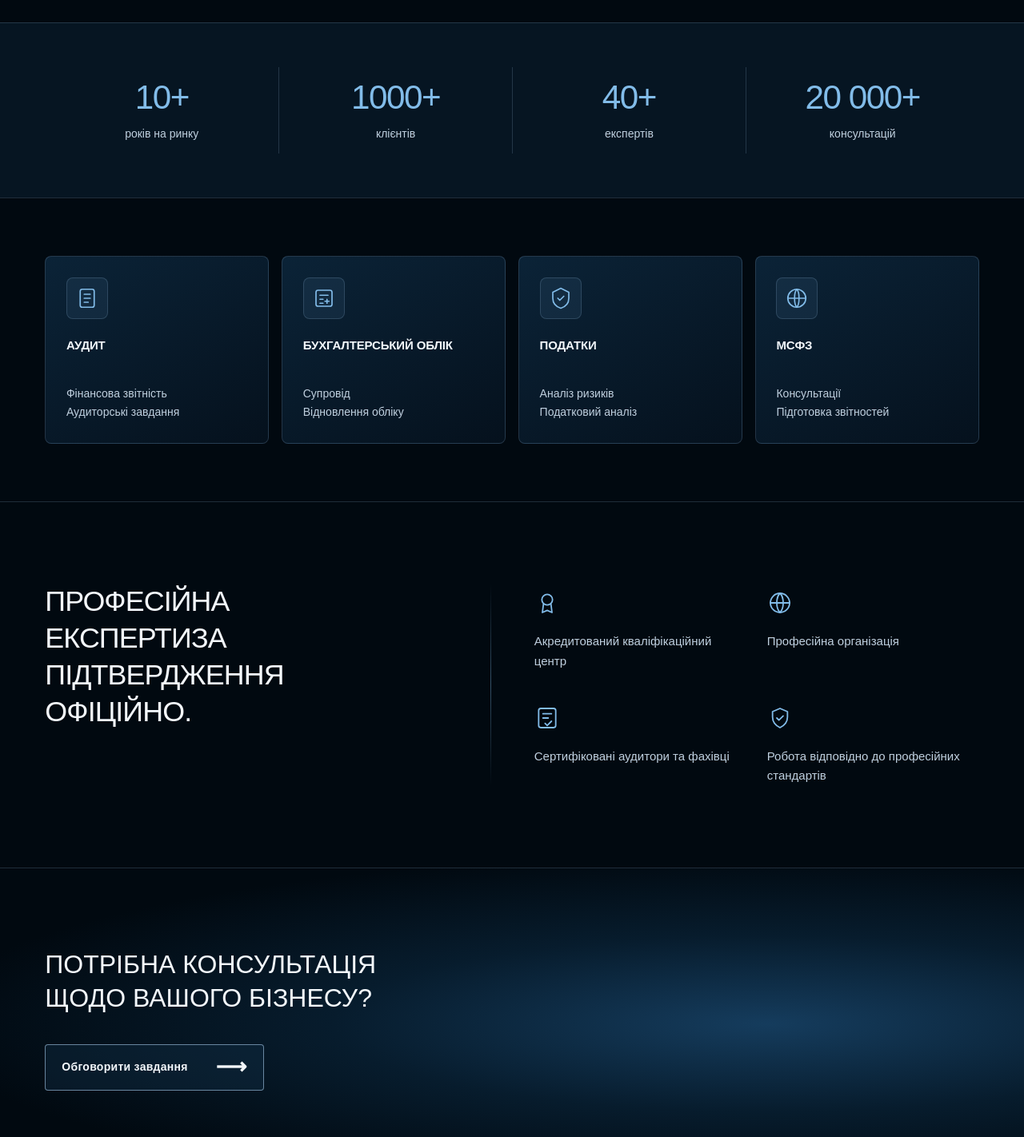
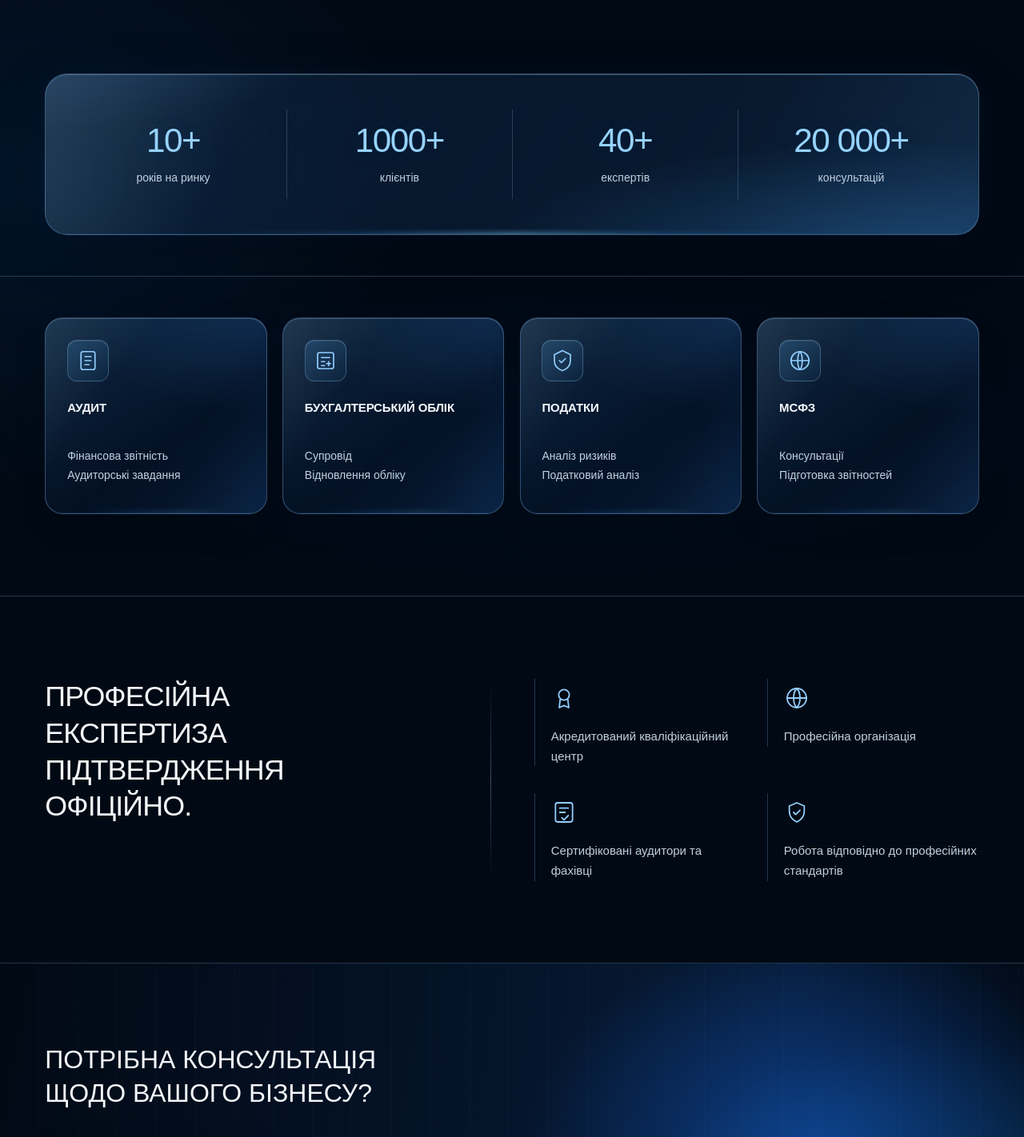
Before and after one commit to dnagorna3817-spec/website_akc_main, a Next.js app: page /about in a window 1280 px wide. Shown: the part 1100-2522 px from the top of the page at 80% size. Built offline with nearby package versions, Linux system fonts and the light colour scheme.

Commit message:
Apply AKC Luminous Glass design to About page with frosted metrics, luminous cards and ambient gradients

```diff
--- a/app/about/about.css
+++ b/app/about/about.css
@@ -252,3 +252,170 @@
 @media (prefers-reduced-motion: reduce) {
   .about-page *, .about-page *::before, .about-page *::after { transition: none !important; animation: none !important; }
 }
+
+
+/* AKC Luminous Glass — visual-only redesign, content preserved */
+.about-page {
+  --accent: #91cfff;
+  --stroke: rgba(147, 203, 255, .24);
+  background:
+    radial-gradient(ellipse 55% 20% at 97% 8%, rgba(17, 79, 192, .19), transparent 78%),
+    radial-gradient(ellipse 45% 18% at 3% 49%, rgba(8, 98, 176, .13), transparent 82%),
+    #010914;
+}
+.about-hero { overflow: hidden; }
+.about-hero-art {
+  width: 65%;
+  opacity: .92;
+  background:
+    repeating-linear-gradient(90deg, transparent 0 38px, rgba(133,194,255,.045) 39px, transparent 40px),
+    radial-gradient(ellipse 27% 57% at 72% 43%, rgba(31, 119, 255, .63), transparent 78%),
+    radial-gradient(ellipse 29% 44% at 48% 62%, rgba(20, 189, 255, .24), transparent 82%),
+    radial-gradient(ellipse 52% 66% at 78% 54%, rgba(48, 37, 161, .46), transparent 88%);
+  filter: saturate(1.15);
+  animation: akcAurora 16s ease-in-out infinite alternate;
+}
+.about-hero::after { background: linear-gradient(90deg, #010914 0%, rgba(1,9,20,.96) 33%, rgba(1,9,20,.55) 63%, rgba(1,9,20,.14) 100%); }
+.about-hero h1 { text-shadow: 0 1px 25px rgba(109,184,255,.09); }
+.about-discuss {
+  background: linear-gradient(130deg, rgba(44,104,158,.27), rgba(6,25,46,.53));
+  border-color: rgba(156,213,255,.45);
+  box-shadow: inset 0 1px rgba(225,243,255,.13), 0 9px 30px rgba(0,0,0,.12);
+  backdrop-filter: blur(16px);
+  -webkit-backdrop-filter: blur(16px);
+}
+.about-partner, .about-qualification { position: relative; }
+.about-metrics {
+  position: relative;
+  isolation: isolate;
+  margin: clamp(36px, 5vw, 72px) var(--gutter) clamp(28px, 4vw, 56px);
+  padding: 44px 18px;
+  border: 1px solid rgba(151,205,255,.35);
+  border-radius: 28px;
+  background:
+    radial-gradient(ellipse 55% 85% at 92% 110%, rgba(61,162,255,.25), transparent 80%),
+    radial-gradient(ellipse 45% 95% at 0% -40%, rgba(73,155,245,.2), transparent 78%),
+    linear-gradient(125deg, rgba(41,90,134,.22), rgba(10,30,54,.72) 50%, rgba(36,78,119,.27));
+  box-shadow: inset 0 1px 0 rgba(222,242,255,.21), inset 0 -1px 0 rgba(81,171,255,.1), 0 18px 70px rgba(0,0,0,.18), 0 0 40px rgba(23,103,207,.065);
+  backdrop-filter: blur(22px) saturate(130%);
+  -webkit-backdrop-filter: blur(22px) saturate(130%);
+  overflow: hidden;
+}
+.about-metrics::before {
+  content: "";
+  position: absolute;
+  inset: 0;
+  z-index: -1;
+  border-radius: inherit;
+  background: linear-gradient(115deg, rgba(205,234,255,.14), transparent 22%, transparent 73%, rgba(78,167,255,.1));
+  pointer-events: none;
+}
+.about-metrics::after {
+  content: "";
+  position: absolute;
+  bottom: -2px;
+  left: 17%;
+  width: 66%;
+  height: 3px;
+  background: linear-gradient(90deg, transparent, rgba(80,169,255,.38), #83d5ff, rgba(80,169,255,.38), transparent);
+  filter: blur(3px);
+  pointer-events: none;
+}
+.about-metric { min-height: 112px; }
+.about-metric + .about-metric { border-left-color: rgba(149,194,229,.23); }
+.about-metric strong { color: #96d3ff; text-shadow: 0 0 28px rgba(66,159,255,.12); }
+.about-services {
+  position: relative;
+  gap: clamp(12px, 1.5vw, 22px);
+  padding-top: clamp(28px, 4vw, 58px);
+  padding-bottom: clamp(80px, 8vw, 120px);
+  background: radial-gradient(ellipse 65% 60% at 54% 48%, rgba(9,48,101,.13), transparent 85%);
+}
+.about-service {
+  position: relative;
+  isolation: isolate;
+  overflow: hidden;
+  min-height: 246px;
+  border: 1px solid rgba(143,200,255,.32);
+  border-radius: 22px;
+  padding: clamp(22px, 2.1vw, 32px);
+  background:
+    radial-gradient(ellipse 105% 62% at 100% 0%, rgba(62,148,255,.16), transparent 80%),
+    linear-gradient(145deg, rgba(36,79,118,.4), rgba(5,21,42,.68) 60%, rgba(25,64,108,.28));
+  box-shadow: inset 0 1px rgba(220,241,255,.18), inset 0 -1px rgba(105,182,255,.11), 0 16px 38px rgba(0,0,0,.13);
+  backdrop-filter: blur(20px) saturate(125%);
+  -webkit-backdrop-filter: blur(20px) saturate(125%);
+  transition: transform .3s ease, border-color .3s ease, box-shadow .3s ease;
+}
+.about-service::before {
+  content: "";
+  position: absolute;
+  inset: 0;
+  z-index: -1;
+  border-radius: inherit;
+  pointer-events: none;
+  background: linear-gradient(125deg, rgba(203,236,255,.095), transparent 31%, transparent 72%, rgba(46,141,255,.11));
+}
+.about-service::after {
+  content: "";
+  position: absolute;
+  bottom: -2px;
+  left: 14%;
+  width: 72%;
+  height: 3px;
+  background: linear-gradient(90deg, transparent, rgba(54,157,255,.55), rgba(117,214,255,.75), transparent);
+  filter: blur(4px);
+  opacity: .55;
+  transition: opacity .3s ease;
+}
+.about-service:hover {
+  transform: translateY(-5px);
+  border-color: rgba(157,216,255,.7);
+  box-shadow: inset 0 1px rgba(225,246,255,.25), 0 24px 50px rgba(0,18,47,.34), 0 0 32px rgba(34,122,229,.12);
+}
+.about-service:hover::after { opacity: 1; }
+.about-service-icon {
+  background: linear-gradient(145deg, rgba(74,153,215,.23), rgba(29,71,117,.12));
+  border-color: rgba(153,207,251,.28);
+  border-radius: 12px;
+  box-shadow: inset 0 1px rgba(210,235,255,.13);
+}
+.about-service h3 { color: #f5f9ff; }
+.about-service p { color: #c1d2e4; }
+.about-qualification-grid { align-items: start; }
+.about-qualification-item {
+  border-left: 1px solid rgba(128,189,243,.26);
+  padding-left: 20px;
+}
+.about-qualification-item>span { color: #91cfff; }
+.about-contact { overflow: hidden; }
+.about-contact-art {
+  background:
+    repeating-linear-gradient(90deg, transparent 0 47px, rgba(122,178,255,.035) 48px, transparent 49px),
+    radial-gradient(ellipse 37% 86% at 80% 57%, rgba(20,106,237,.45), transparent 78%),
+    radial-gradient(ellipse 45% 86% at 95% 90%, rgba(34,180,255,.18), transparent 78%),
+    linear-gradient(100deg, #010914, #071a35 74%, #010914);
+}
+@keyframes akcAurora {
+  0% { transform: translate3d(0,0,0) scale(1); }
+  100% { transform: translate3d(-2%,2%,0) scale(1.055); }
+}
+@media (max-width: 800px) {
+  .about-metrics { margin: 24px var(--gutter) 20px; padding: 26px 12px; border-radius: 22px; }
+  .about-services { padding-top: 36px; }
+  .about-service { min-height: 220px; }
+}
+@media (max-width: 520px) {
+  .about-metrics { margin: 16px var(--gutter) 12px; padding: 18px 6px; border-radius: 20px; }
+  .about-metric { min-height: 90px; }
+  .about-metric:nth-child(3) { border-left: 0; }
+  .about-services { gap: 14px; padding-top: 36px; }
+  .about-service { min-height: 0; border-radius: 18px; padding: 24px; }
+  .about-qualification-item { padding-left: 12px; }
+  .about-hero-art { width: 100%; opacity: .5; }
+}
+@media (prefers-reduced-motion: reduce) {
+  .about-hero-art { animation: none; }
+  .about-service { transition: none; }
+  .about-service:hover { transform: none; }
+}
```
